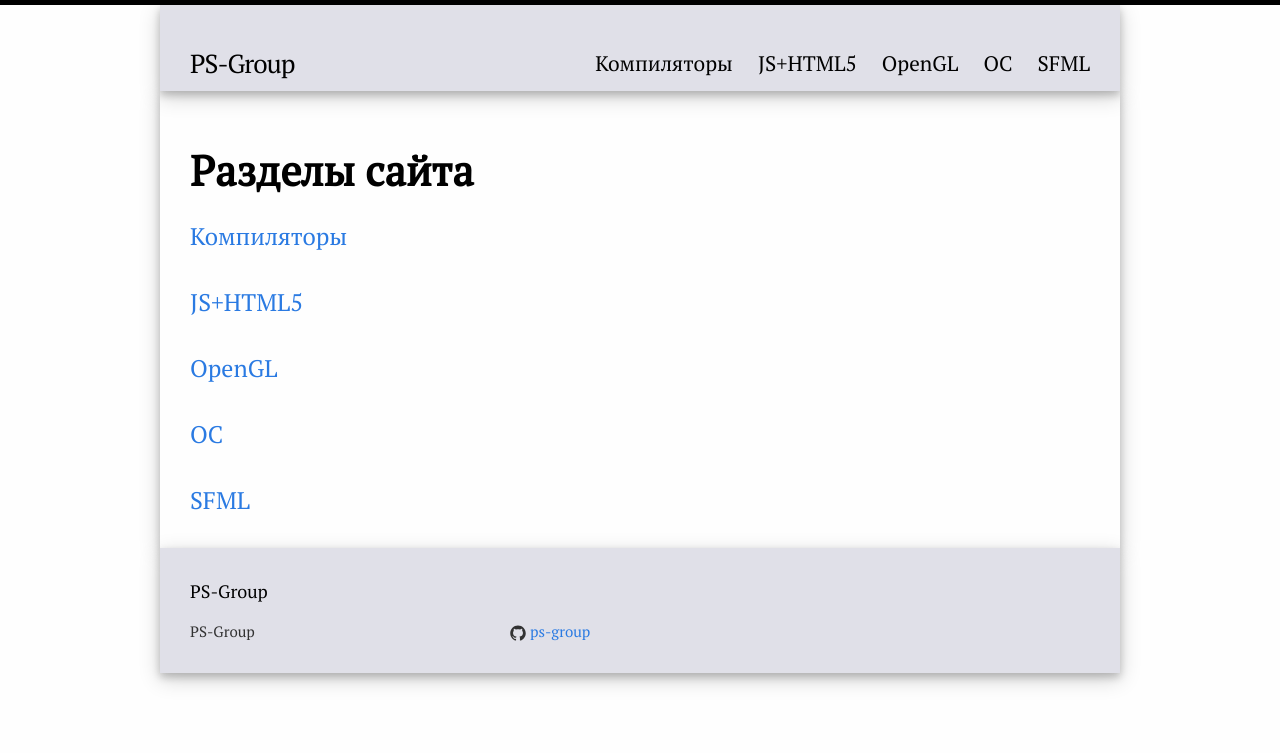
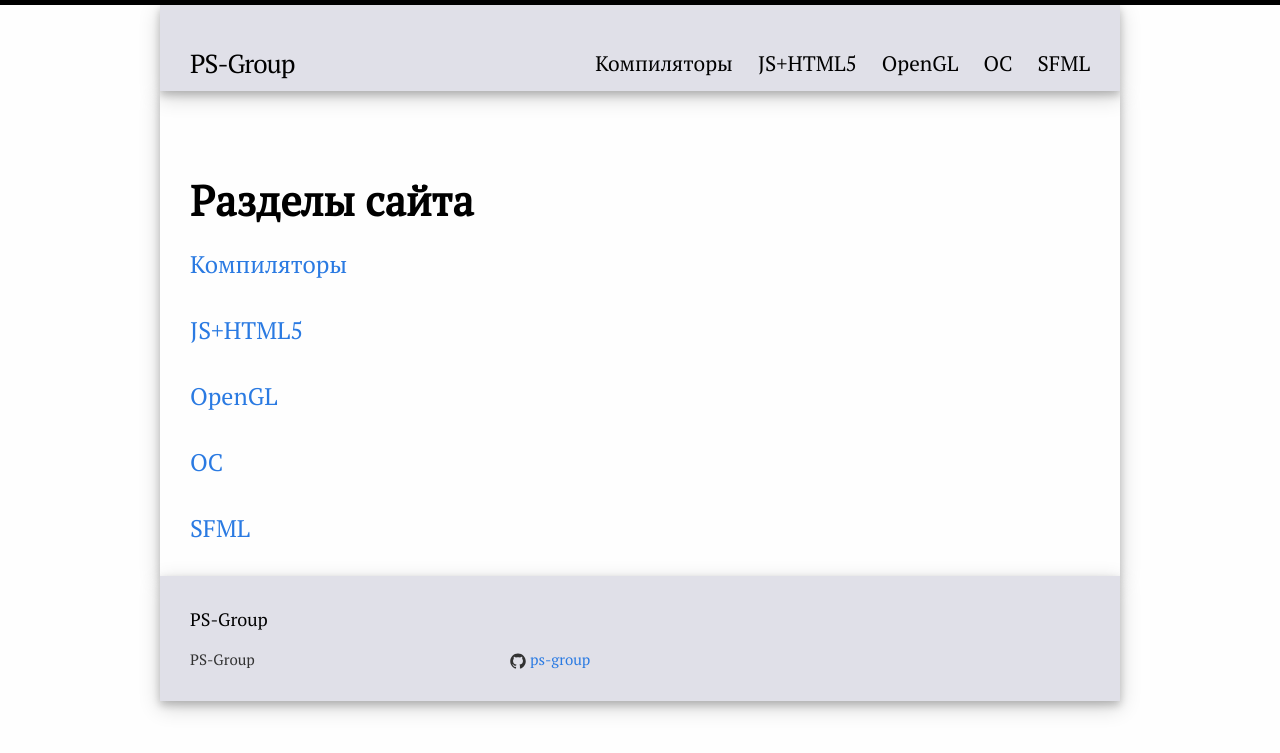
Before and after one commit to ps-group/ps-group.github.io, a Jekyll site: the page built from index.html, in a window 1280 px wide. Shown: the top 753 px of the page. Built offline with Jekyll 4.4.1, drawn with Linux system fonts in a browser that asks for light colours.

Commit message:
Увеличил отступы вокруг заголовков и заменил fallback-шрифты в CSS

```diff
--- a/css/main.scss
+++ b/css/main.scss
@@ -4,7 +4,7 @@
 @charset "utf-8";
 
 // Our variables
-$base-font-family: "PT Serif", Arial, sans-serif;
+$base-font-family: "PT Serif", Georgia, "Times New Roman", serif;
 $code-font-family: "Consolas", "Lucida Console", monospace;
 $base-font-size:   21px;
 $base-font-weight: 400;
@@ -71,20 +71,20 @@ code.highlighter-rouge
 
         h1
         {
-            margin-top: 18px;
-            margin-bottom: 16px;
+            margin-top: 48px;
+            margin-bottom: 14px;
         }
 
         h2
         {
-            margin-top: 14px;
-            margin-bottom: 12px;
+            margin-top: 32px;
+            margin-bottom: 10px;
         }
 
         h3
         {
-            margin-top: 10px;
-            margin-bottom: 8px;
+            margin-top: 24px;
+            margin-bottom: 6px;
         }
     }
 }
```
